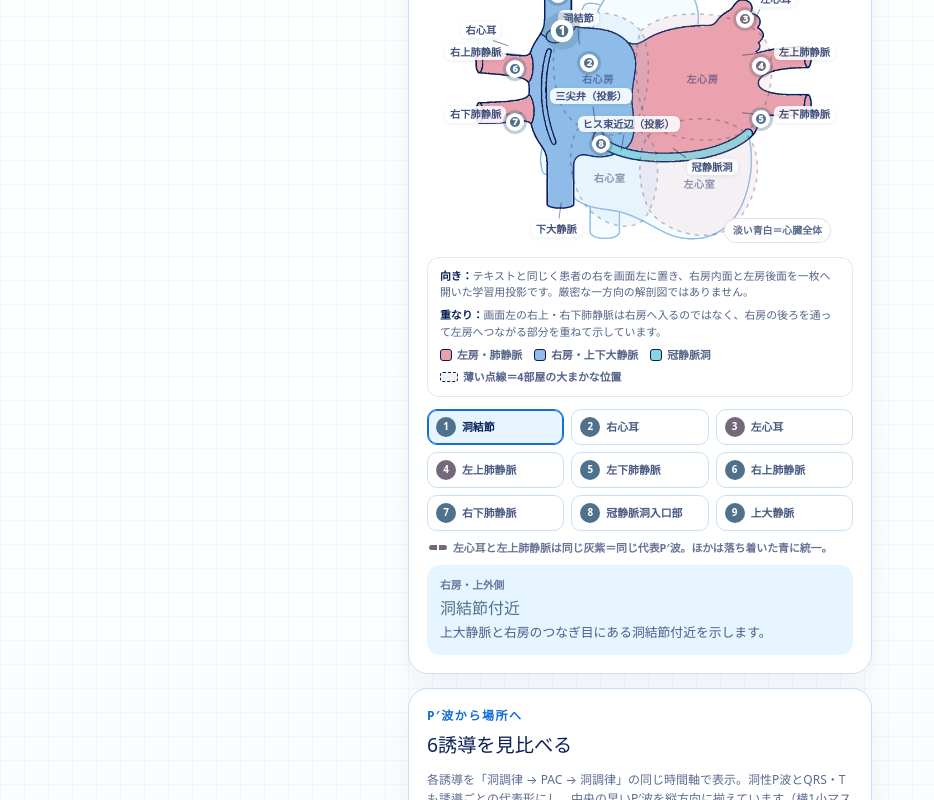
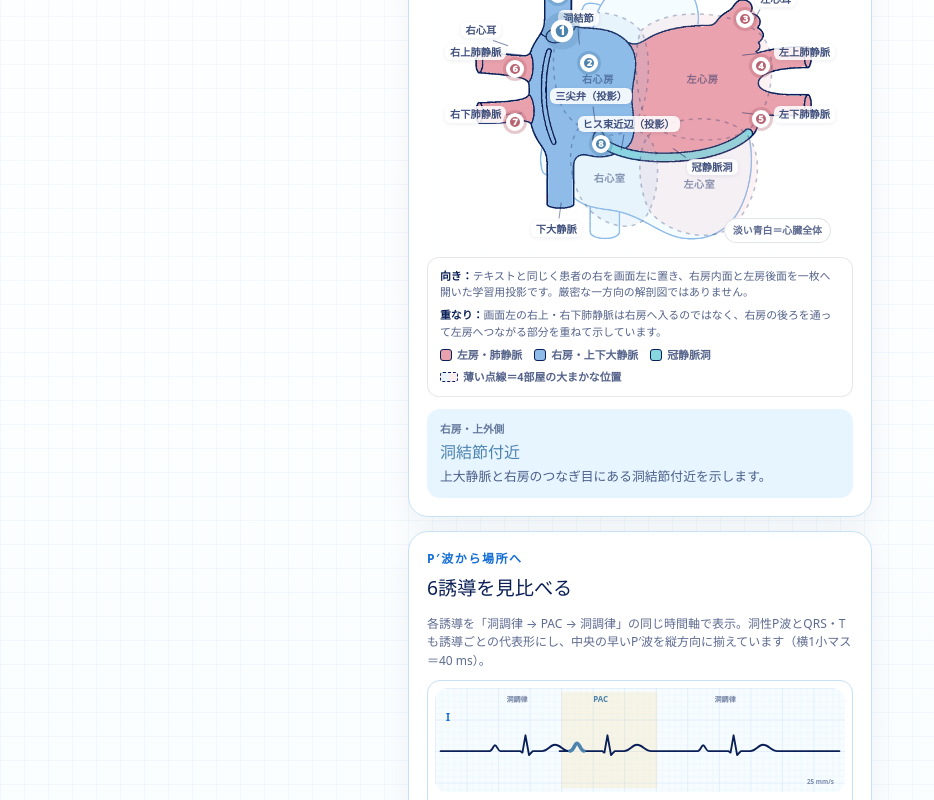
Before and after one commit to meko1984/ECG-Reading-Lab, a Next.js app: page /labs/pac in a window 1280 px wide. Shown: the part 440-1240 px from the top of the page, without its empty margins (0-934 px from the left). Built offline with nearby package versions, Linux system fonts and the light colour scheme.

Commit message:
Align PAC markers with anatomy and connect ECG traces

```diff
--- a/app/components/PACLabClient.tsx
+++ b/app/components/PACLabClient.tsx
@@ -54,7 +54,7 @@ export function PACLabClient() {
           <span className="unit-badge">候補9部位</span>
         </div>
 
-        <p className="pac-interaction-hint">図の番号か下の部位名を選ぶと、6誘導のP′波と連続波形が連動します。</p>
+        <p className="pac-interaction-hint">心臓図の番号を選ぶと、6誘導のP′波と連続波形が連動します。</p>
 
         <div className="pac-atria-map">
           <img
@@ -115,23 +115,6 @@ export function PACLabClient() {
             <span><i className="pac-key-four-chambers" />薄い点線＝4部屋の大まかな位置</span>
           </div>
         </div>
-
-        <div className="pac-origin-index" aria-label="起源候補9部位">
-          {PAC_ORIGINS.map((origin) => (
-            <button
-              type="button"
-              key={origin.id}
-              className={activeOriginId === origin.id ? 'is-active' : ''}
-              aria-pressed={activeOriginId === origin.id}
-              style={{ '--origin-color': origin.color } as React.CSSProperties}
-              onClick={() => setActiveOriginId(origin.id)}
-            >
-              <b>{origin.markerNumber}</b>
-              <span>{origin.shortName}</span>
-            </button>
-          ))}
-        </div>
-        <p className="pac-waveform-color-note"><i aria-hidden="true" />左心耳と左上肺静脈は同じ灰紫＝同じ代表P′波。ほかは落ち着いた青に統一。</p>
 
         <div className="pac-selected-origin" aria-live="polite">
           <p>{activeOrigin.chamber}</p>
--- a/app/components/PACWaveform.tsx
+++ b/app/components/PACWaveform.tsx
@@ -1,5 +1,6 @@
 import {
   PAC_WAVEFORM_SCALE,
+  continueSvgPath,
   polarityLabel,
   polarityPath,
   type PACLead,
@@ -78,6 +79,18 @@ export function PACWaveform({ lead, polarity, color, morphology, pWaveScale = 1
   const sinusBefore = polarityPath(shape.sinusPolarity, firstP, baseline, shape.sinusScale);
   const premature = polarityPath(polarity, pacP, baseline, 0.82 * pWaveScale, pacMorphology(lead, polarity, morphology));
   const sinusAfter = polarityPath(shape.sinusPolarity, nextSinusP, baseline, shape.sinusScale);
+  const continuousTrace = [
+    `M7 ${baseline} H${firstP - 16}`,
+    continueSvgPath(sinusBefore),
+    continueSvgPath(ventricularPath(firstP, shape)),
+    `H${pacP - 22}`,
+    continueSvgPath(premature),
+    continueSvgPath(ventricularPath(pacP, shape)),
+    `H${nextSinusP - 16}`,
+    continueSvgPath(sinusAfter),
+    continueSvgPath(ventricularPath(nextSinusP, shape)),
+    'H513',
+  ].join(' ');
   const summary = `${lead}誘導の連続模式心電図。洞調律、${polarityLabel(polarity)}のPダッシュ波を伴う心房期外収縮、洞調律の順に3拍を示します。`;
 
   return (
@@ -95,7 +108,7 @@ export function PACWaveform({ lead, polarity, color, morphology, pWaveScale = 1
         <rect width="520" height="132" className="pac-paper" />
         <rect width="520" height="132" fill={`url(#pac-grid-${lead})`} />
         <rect x={pacP - 20} y="5" width="122" height="122" className="pac-beat-window" />
-        <path d={`M7 ${baseline} H${firstP - 16} ${sinusBefore} ${ventricularPath(firstP, shape)} H${pacP - 22} ${premature} ${ventricularPath(pacP, shape)} H${nextSinusP - 16} ${sinusAfter} ${ventricularPath(nextSinusP, shape)} H513`} className="pac-trace" />
+        <path d={continuousTrace} className="pac-trace" />
         <path d={premature} className="pac-p-prime" style={{ stroke: color }} />
         <text x={firstP + 28} y="18" className="pac-beat-label">洞調律</text>
         <text x={pacP + 30} y="18" className="pac-beat-label pac-beat-label-accent" style={{ fill: color }}>PAC</text>
--- a/app/domain/pac.ts
+++ b/app/domain/pac.ts
@@ -52,7 +52,7 @@ export const PAC_ORIGINS: PACOrigin[] = [
     mainClue: 'Ⅰ・Ⅱ・Ⅲ・aVL・aVFが陽性で、V1は陽性／陰性。洞性P波に最も近い並びです。',
     why: '通常の洞興奮と近い場所から右房、左房の順に広がるため、P′波の向きも洞性P波に似ます。',
     limit: '洞結節そのものと近傍右房は体表心電図だけでは分けにくく、早い出現時刻がPACを見つける手がかりです。',
-    color: '#4f718c',
+    color: '#4d83ad',
     polarities: {
       I: 'positive',
       II: 'positive',
@@ -74,7 +74,7 @@ export const PAC_ORIGINS: PACOrigin[] = [
     mainClue: 'Ⅰ・Ⅱ・Ⅲ・aVL・aVFは陽性ですが、V1に深く幅広い陰性P′波が出るのが代表的です。',
     why: '右心耳から後方の心房へ向かう初期ベクトルを、右前胸部のV1が離れていく向きとして捉えます。',
     limit: '右心耳起源の報告数は多くなく、V1の陰性P′波だけで確定はできません。',
-    color: '#4f718c',
+    color: '#4d83ad',
     polarities: {
       I: 'positive',
       II: 'positive',
@@ -97,7 +97,7 @@ export const PAC_ORIGINS: PACOrigin[] = [
     mainClue: 'Ⅰは深い陰性、aVLも陰性。下壁誘導は陽性で、V1は幅広い陽性が代表的です。',
     why: '左外側から右方へ進む興奮がⅠ・aVLから離れ、V1へ向かうためです。',
     limit: '左上肺静脈起源と非常によく似ます。Ⅰのより深い陰性が左心耳を考える手がかりですが、重なりがあります。',
-    color: '#74697a',
+    color: '#b76473',
     polarities: {
       I: 'negative',
       II: 'positive',
@@ -120,7 +120,7 @@ export const PAC_ORIGINS: PACOrigin[] = [
     mainClue: 'Ⅰ・aVLは陰性。Ⅱ・Ⅲ・aVFは陽性で、V1は幅広い陽性が代表的です。',
     why: '左後上方から右前下方へ向かう成分をV1が陽性に捉え、左向き誘導のⅠ・aVLは小さくなるか陰性になります。',
     limit: '左心耳や左下肺静脈と重なります。肺静脈4本を体表P′波だけで常に分離できるわけではありません。',
-    color: '#74697a',
+    color: '#b76473',
     polarities: {
       I: 'negative',
       II: 'positive',
@@ -143,7 +143,7 @@ export const PAC_ORIGINS: PACOrigin[] = [
     mainClue: 'Ⅰ・aVLは陰性。Ⅱ・Ⅲ・aVFも小さな陰性になりやすく、V1は幅広い陽性が代表的です。',
     why: '下方の起源では上向き成分が増え、下壁誘導から離れるため、上肺静脈より下壁誘導が低振幅または陰性になります。',
     limit: '下壁誘導は低振幅陽性になる例もあります。ここでは上下差を学ぶため、代表的な小さい陰性を表示します。',
-    color: '#4f718c',
+    color: '#b76473',
     polarities: {
       I: 'negative',
       II: 'negative',
@@ -166,7 +166,7 @@ export const PAC_ORIGINS: PACOrigin[] = [
     mainClue: 'Ⅰ・Ⅱ・Ⅲ・aVL・aVFとV1が陽性。V1は左肺静脈ほど二峰性にならない代表形です。',
     why: '右上後方から左前下方へ進む興奮がⅠと下壁誘導へ向かい、V1も陽性に捉えます。',
     limit: '洞結節付近や上大静脈起源と似ます。V1が陽性でも右肺静脈だけに決まりません。',
-    color: '#4f718c',
+    color: '#b76473',
     polarities: {
       I: 'positive',
       II: 'positive',
@@ -188,7 +188,7 @@ export const PAC_ORIGINS: PACOrigin[] = [
     mainClue: 'ⅠとV1は陽性。Ⅱ・Ⅲ・aVFは上肺静脈より小さく、ここでは代表的な小さい陰性を示します。',
     why: '右側起源なのでⅠは陽性を保ちやすい一方、下方起源の上向きベクトルで下壁誘導が小さくなります。',
     limit: '下壁誘導が低振幅陽性の例もあり、右上肺静脈との境界は重なります。',
-    color: '#4f718c',
+    color: '#b76473',
     polarities: {
       I: 'positive',
       II: 'negative',
@@ -210,7 +210,7 @@ export const PAC_ORIGINS: PACOrigin[] = [
     mainClue: 'Ⅱ・Ⅲ・aVFが深い陰性。aVLは陽性、V1は陰性／陽性が代表的です。',
     why: '下方から上方へ広がる興奮が下壁誘導から離れるため、下壁誘導のP′波は下向きになります。',
     limit: '低位右房や下部三尖弁輪など近接起源でも似るため、入口部の確定には心腔内マッピングが必要です。',
-    color: '#4f718c',
+    color: '#4d83ad',
     polarities: {
       I: 'positive',
       II: 'negative',
@@ -232,7 +232,7 @@ export const PAC_ORIGINS: PACOrigin[] = [
     mainClue: 'Ⅰ・Ⅱ・Ⅲ・aVFは大きな陽性、aVLはほぼ平坦。V1は陽性／陰性が代表的です。',
     why: '頭側から下方へ向かう興奮が下壁誘導に強く近づき、aVLとはほぼ直交します。',
     limit: '洞結節付近や高位右房起源と似ます。aVLが平坦でも上大静脈に確定はできません。',
-    color: '#4f718c',
+    color: '#4d83ad',
     polarities: {
       I: 'positive',
       II: 'positive',
@@ -265,6 +265,11 @@ export function polarityLabel(polarity: PWavePolarity): string {
   if (polarity === 'positive-negative') return '陽性／陰性';
   if (polarity === 'negative-positive') return '陰性／陽性';
   return 'ほぼ平坦';
+}
+
+export function continueSvgPath(path: string): string {
+  if (!path.startsWith('M')) throw new Error('SVG path segment must start with M');
+  return `L${path.slice(1)}`;
 }
 
 export function polarityPath(
--- a/app/globals.css
+++ b/app/globals.css
@@ -1029,70 +1029,6 @@ button { color: inherit; }
   background: linear-gradient(90deg, rgba(142, 187, 232, 0.18) 0 50%, rgba(233, 162, 173, 0.18) 50% 100%);
 }
 
-.pac-origin-index {
-  display: grid;
-  grid-template-columns: repeat(3, minmax(0, 1fr));
-  gap: 7px;
-  margin: 0 0 12px;
-}
-
-.pac-origin-index button {
-  --origin-color: var(--blue);
-  display: flex;
-  min-width: 0;
-  align-items: center;
-  gap: 6px;
-  padding: 7px 8px;
-  border: 1px solid var(--card-border);
-  border-radius: 10px;
-  background: #fff;
-  color: rgba(10, 31, 87, 0.74);
-  font: inherit;
-  font-size: 0.68rem;
-  font-weight: 850;
-  line-height: 1.2;
-  text-align: left;
-  cursor: pointer;
-}
-
-.pac-origin-index button b {
-  display: grid;
-  width: 20px;
-  height: 20px;
-  flex: 0 0 auto;
-  place-items: center;
-  border-radius: 50%;
-  background: var(--origin-color);
-  color: #fff;
-  font-size: 0.62rem;
-}
-
-.pac-origin-index button span { min-width: 0; }
-.pac-origin-index button.is-active {
-  border-color: var(--blue);
-  background: var(--light-blue);
-  box-shadow: inset 0 0 0 1px var(--blue);
-  color: var(--navy);
-}
-.pac-origin-index button:focus-visible { outline: 3px solid rgba(20, 110, 214, 0.24); outline-offset: 2px; }
-
-.pac-waveform-color-note {
-  display: flex;
-  align-items: center;
-  gap: 6px;
-  margin: -3px 2px 10px;
-  color: rgba(10, 31, 87, 0.62);
-  font-size: 0.68rem;
-  font-weight: 800;
-  line-height: 1.45;
-}
-.pac-waveform-color-note i {
-  width: 18px;
-  height: 5px;
-  border-radius: 999px;
-  background: linear-gradient(90deg, #74697a 0 42%, transparent 42% 58%, #74697a 58% 100%);
-}
-
 .pac-selected-origin {
   display: grid;
   gap: 3px;
```
Also changed, not shown: 1 other file (tests, documents, lock files or other folders).
